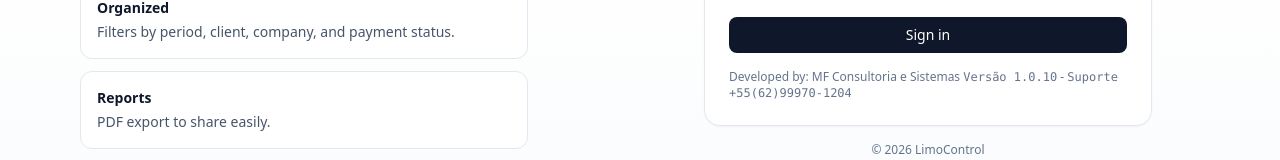
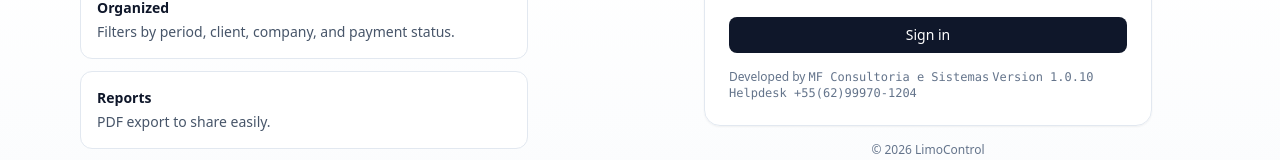
Before and after one commit to marcosfilhoz/LimoControl-Pro, a React (Vite) app in the folder frontend/: page /login in a window 1280 px wide. Shown: the part 461-621 px from the top of the page. Built offline with nearby package versions, Linux system fonts and the light colour scheme; no server answers.

Commit message:
Add files via upload

```diff
--- a/frontend/src/pages/LoginPage.tsx
+++ b/frontend/src/pages/LoginPage.tsx
@@ -113,8 +113,9 @@ export function LoginPage() {
               </Button>
 
               <div className="text-xs text-slate-500">
-                Developed by: MF Consultoria e Sistemas <span className="font-mono">Versão 1.0.10</span> - {" "}
-                <span className="font-mono">Suporte +55(62)99970-1204</span>
+                Developed by <span className="font-mono">MF Consultoria e Sistemas</span>{" "}
+                <span className="font-mono">Version 1.0.10</span>{" "}
+                <span className="font-mono">Helpdesk +55(62)99970-1204</span>
               </div>
             </form>
           </div>
```
